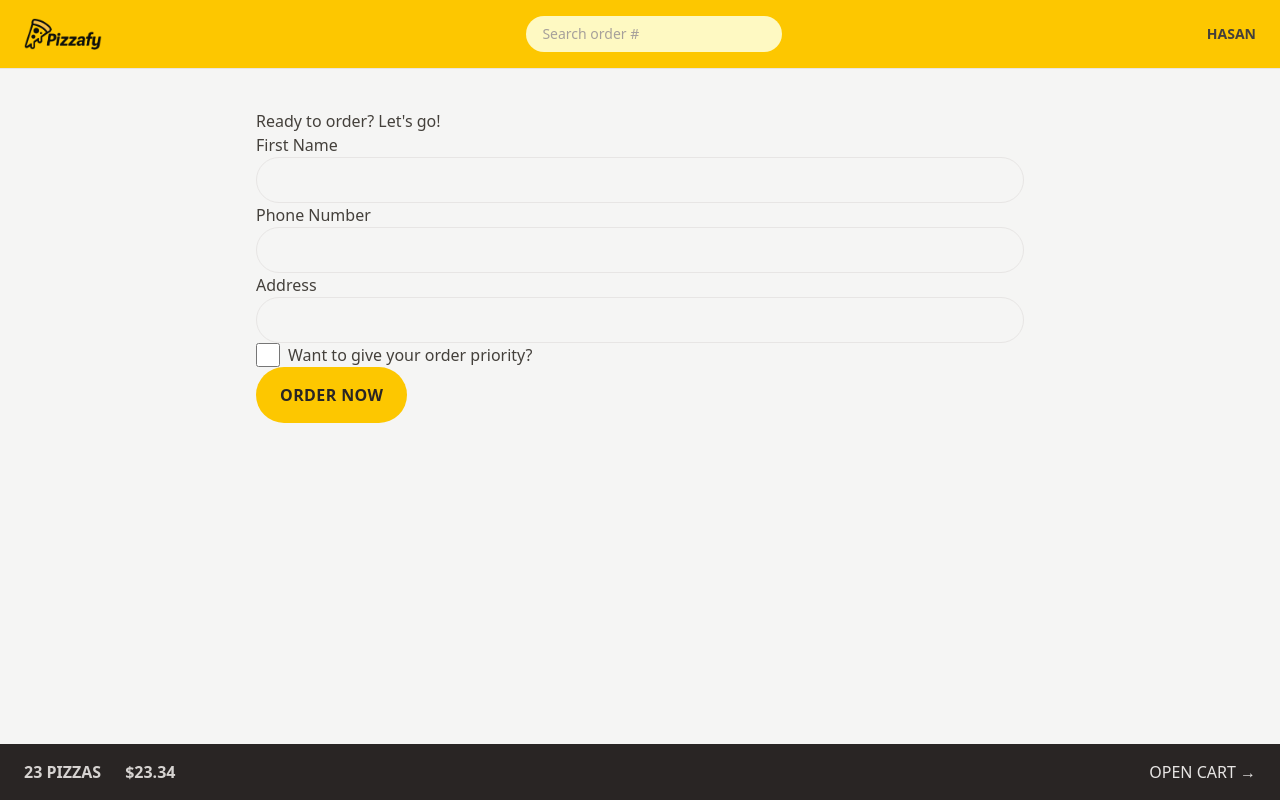
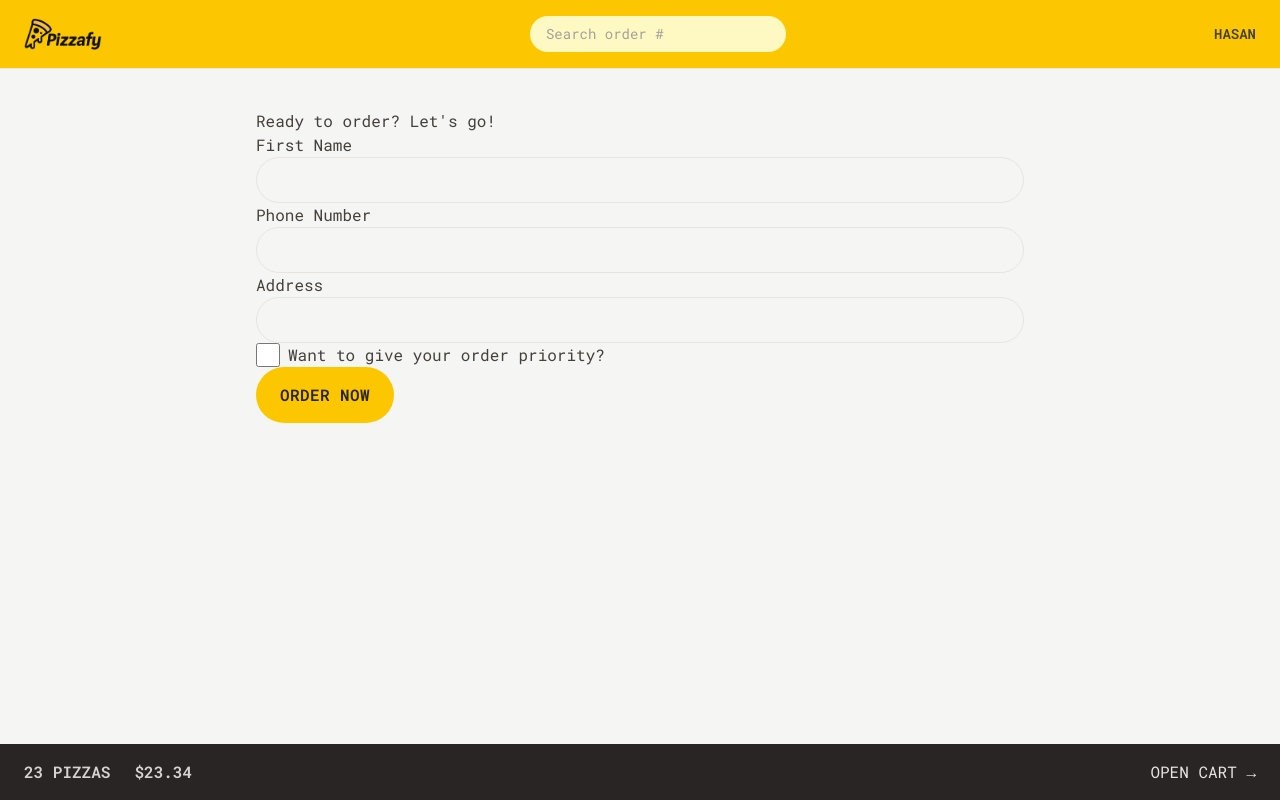
Before and after one commit to farhanahmedhasan/pizzafy, a React (Vite) app: page /order/new in a window 1280 px wide. Built offline with nearby package versions, Linux system fonts and the light colour scheme.

Commit message:
added google fonts

```diff
--- a/src/index.css
+++ b/src/index.css
@@ -1,7 +1,6 @@
+@import url('https://fonts.googleapis.com/css2?family=Roboto+Mono:ital,wght@0,100..700;1,100..700&display=swap');
 @import 'tailwindcss';
 
-@layer components {
-  .focus-primary {
-    @apply focus:outline-0 focus:ring focus:ring-yellow-400;
-  }
+@theme {
+  --font-sans: 'Roboto Mono', monospace;
 }
--- a/src/layout/AppLayout.tsx
+++ b/src/layout/AppLayout.tsx
@@ -7,7 +7,7 @@
 export default function AppLayout() {
   const navigation = useNavigation()
   return (
-    <div className="grid h-screen grid-rows-[auto_1fr_auto]">
+    <div className="grid h-dvh grid-rows-[auto_1fr_auto]">
       <AppLayoutHeader />
 
       {navigation.state === 'loading' && <Spinner />}
```
